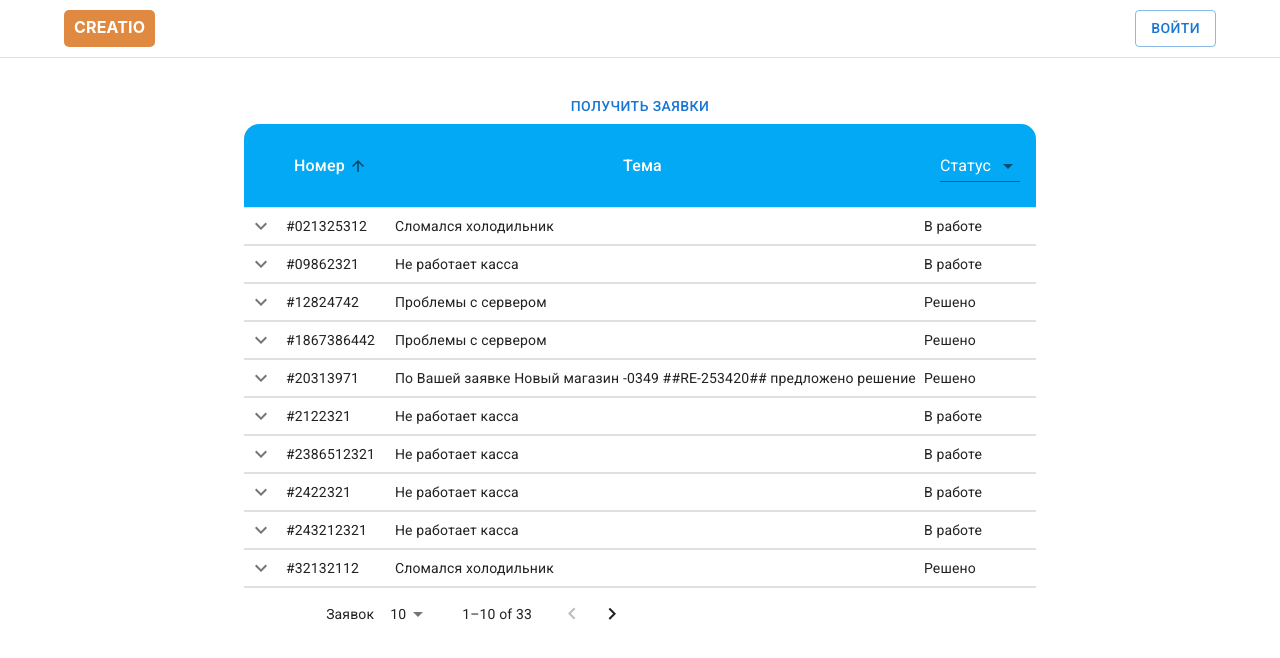
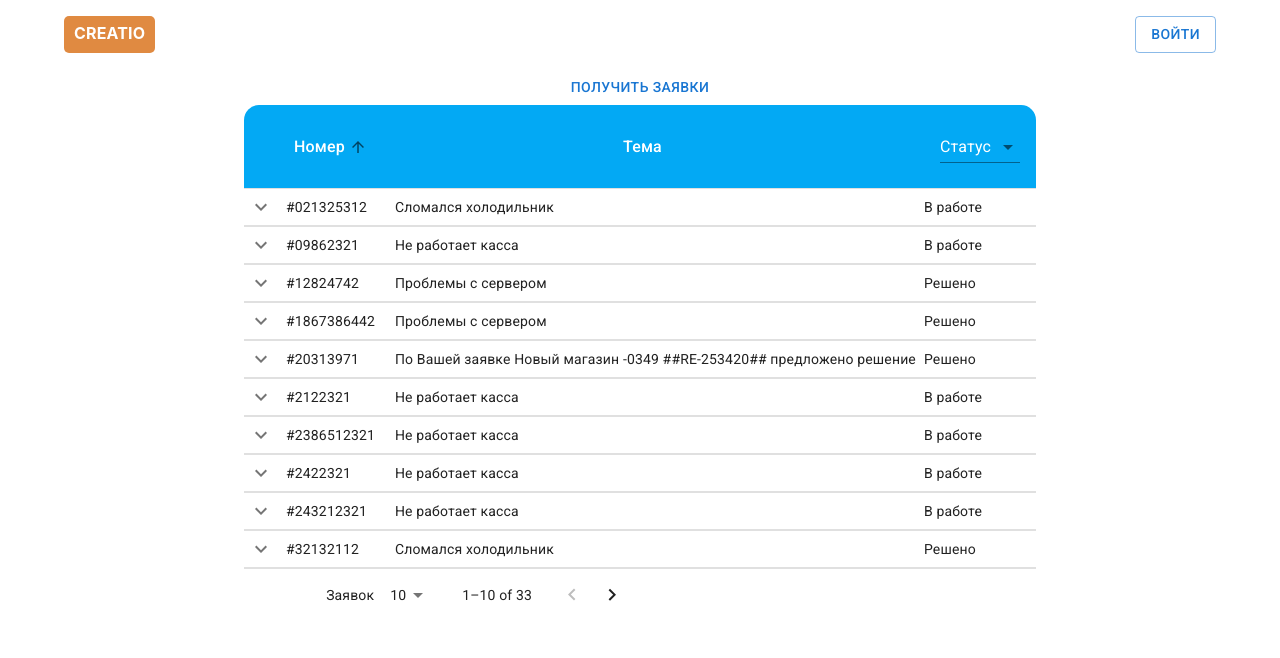
Before and after one commit to Dblue44/telegrambot, a React (Create React App) app: page /cases/my in a window 1280 px wide. Shown: the top 658 px of the page. Built offline with nearby package versions, Linux system fonts and the light colour scheme.

Commit message:
Deploy version 1.1.1

```diff
--- a/src/Components/Menu/Menu.js
+++ b/src/Components/Menu/Menu.js
@@ -19,8 +19,7 @@ const Menu = () => {
     };
 
     return (
-        <div className={styles.Menu}>
-            <Container fixed>
+        <Container fixed sx={{paddingTop: "1em", paddingBottom: "1em"}}>
             <div className={styles.inner}>
                 <Link className={styles.logo} to="/">
                     <div>Creatio</div>
@@ -47,7 +46,6 @@ const Menu = () => {
                 </div>
             </div>
         </Container>
-        </div>
     );
 };
 
--- a/src/Components/Menu/Menu.module.scss
+++ b/src/Components/Menu/Menu.module.scss
@@ -1,10 +1,3 @@
-.Menu {
-    background-color: #fff;
-    padding: 10px 0;
-    border-bottom: 1px solid #e0e0e0;
-    margin-bottom: 30px;
-}
-
 .inner {
     display: flex;
     justify-content: space-between;
--- a/src/Pages/Cases/Cases.js
+++ b/src/Pages/Cases/Cases.js
@@ -19,7 +19,7 @@ import {
     TableSortLabel,
     tableSortLabelClasses,
     formControlClasses,
-    nativeSelectClasses, NativeSelect
+    nativeSelectClasses, NativeSelect, tableBodyClasses, tablePaginationClasses
 } from "@mui/material";
 import Container from "@mui/material/Container";
 import Typography from "@mui/material/Typography";
@@ -246,6 +246,19 @@ const Cases = (props) => {
     if (props.isLoading) {
         return <CasesSkeleton/>
     }
+
+    const StyledTableBody = styled(TableBody)(() => ({
+        [`&.${tableBodyClasses.root}`]: {
+            background: 'white'
+        }
+    }))
+
+    const StyledTablePagination = styled(TablePagination)(() => ({
+        [`&.${tablePaginationClasses.root}`]: {
+            background: 'white'
+        }
+    }))
+
     return (
         <>
             <Container maxWidth="xl" sx={{ justifyContent: 'center', display: 'grid'}}>
@@ -259,14 +272,14 @@ const Cases = (props) => {
                             handleChangeStatusFilter={handleChangeStatusFilter}
                             statusFilter={status}
                         />
-                        <TableBody>
+                        <StyledTableBody>
                             {visibleRows.map((Case) => (
                                 <Row key={Case.id} caseItem={Case}/>
                             ))}
-                        </TableBody>
+                        </StyledTableBody>
                     </Table>
                 </TableContainer>
-                <TablePagination
+                <StyledTablePagination
                     sx={{ maxWidth: 390 }}
                     labelRowsPerPage={'Заявок'}
                     rowsPerPageOptions={[10, 20]}
```
Lines whose indentation alone changed are shown as unchanged.
